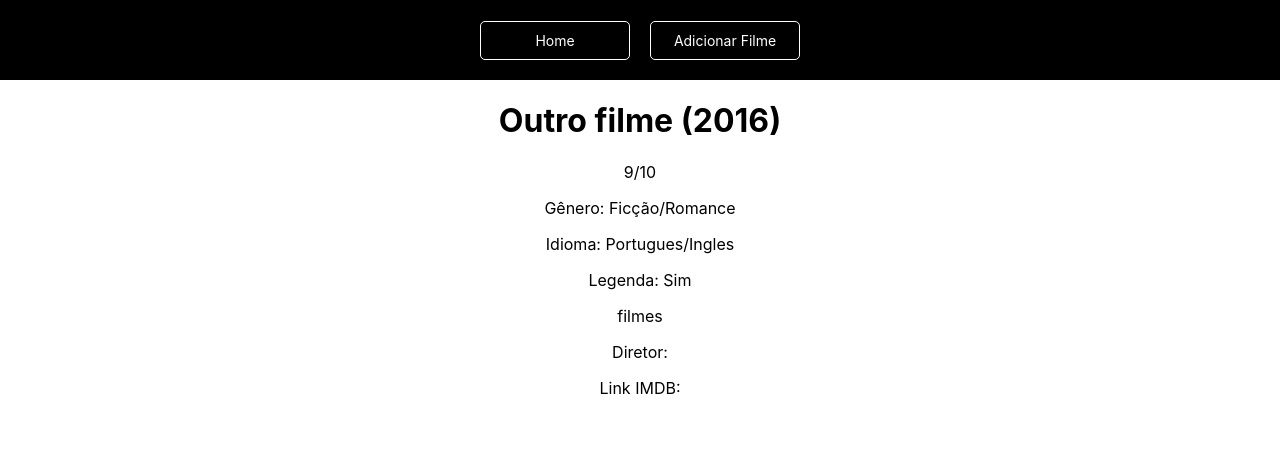
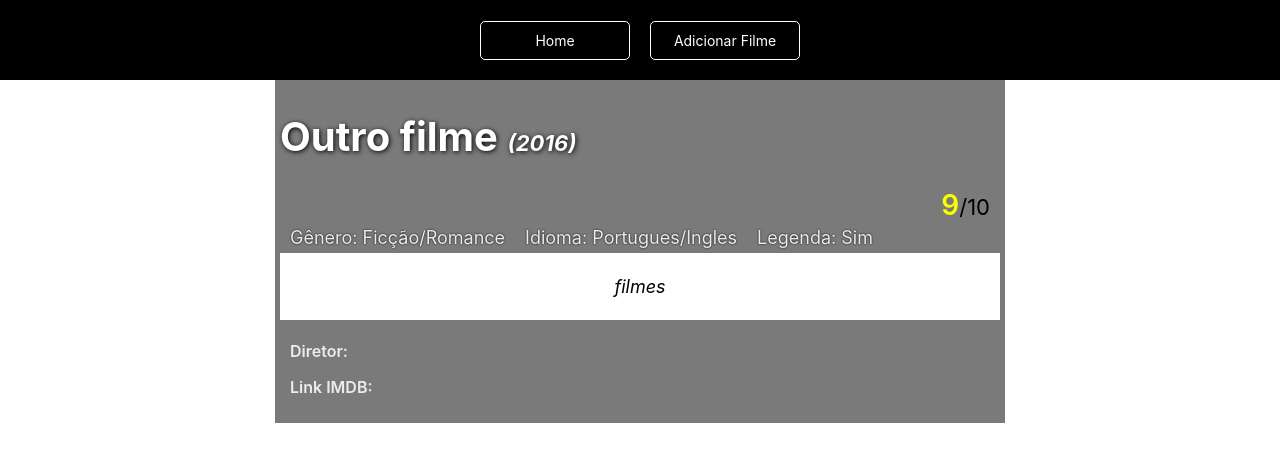
Before and after one commit to rafael-rodrigues-santos/desafio-grupokrs, a React (Create React App) app in the folder locadora/: page /filmes/1 in a window 1280 px wide. Shown: the top 462 px of the page. Built offline with nearby package versions, Linux system fonts and the light colour scheme; data requests are answered from the project's data file.

Commit message:
melhoria no design

```diff
--- a/locadora/src/css/main.css
+++ b/locadora/src/css/main.css
@@ -38,6 +38,10 @@
   width: 150px;
   margin: 0 10px;
   cursor: pointer;
+}
+
+.list_title {
+  text-transform: uppercase;
 }
 
 table {
@@ -83,6 +87,11 @@ table {
 
 .tabela td {
   border: 0;
+}
+
+.tabela td a {
+  text-decoration: none;
+  color: #0000ca;
 }
 
 .tabela td:not(:first-child) {
@@ -228,11 +237,82 @@ table {
   color: #ffa600;
 }
 
-.erro {
-  border: 1px solid red;
+.detail {
+  width: 90%;
+  max-width: 720px;
+  padding: 5px;
+  margin: auto;
+  background: #7a7a7a;
 }
 
-body {
+.detail__title h1 {
+  font-size: 40px;
+  text-align: left;
+  color: #fff;
+  text-shadow: 1px 1px 5px #000;
+}
+
+.detail__year {
+  font-size: 22px;
+  font-style: italic;
+}
+
+.detail__content-note p {
+  font-size: 22px;
+  margin: 0;
+  padding: 0 10px;
+  text-align: right;
+}
+
+.detail__content-note .destaque {
+  font-size: 28px;
+  color: #fbff00;
+  font-weight: 600;
+}
+
+.detail__content-information {
+  width: 100%;
+  display: -webkit-box;
+  display: -ms-flexbox;
+  display: flex;
+  -ms-flex-wrap: wrap;
+      flex-wrap: wrap;
+  -webkit-box-pack: start;
+      -ms-flex-pack: start;
+          justify-content: start;
+}
+
+.detail__content-information p {
+  margin: 5px 10px;
+  color: #ececec;
+  text-shadow: 0 0 2px #000;
+  font-size: 18px;
+}
+
+.detail__content-sinopse {
+  background: #fff;
+  padding: 5px;
+  border: none;
+}
+
+.detail__content-sinopse p {
+  font-size: 18px;
+  font-style: italic;
+}
+
+.detail__content-link {
+  padding: 5px 10px;
+  font-weight: 600;
+  text-align: left;
+  color: #ececec;
+}
+
+.detail__content-link a {
+  color: #ececec;
+  text-decoration: none;
+}
+
+html, body {
   margin: 0;
   padding: 0;
 }
--- a/locadora/src/css/main.scss
+++ b/locadora/src/css/main.scss
@@ -1,8 +1,9 @@
 @import "menu";
 @import "list";
 @import "forms";
+;@import "detail";
 
-  body {
+  html, body {
       margin: 0;
       padding: 0;
   }
```
Also changed, not shown: locadora/src/css/_edit.scss (deleted, +0 -13 lines), locadora/src/css/_list.scss (+8 -0 lines), 1 other file (tests, documents, lock files or other folders).
